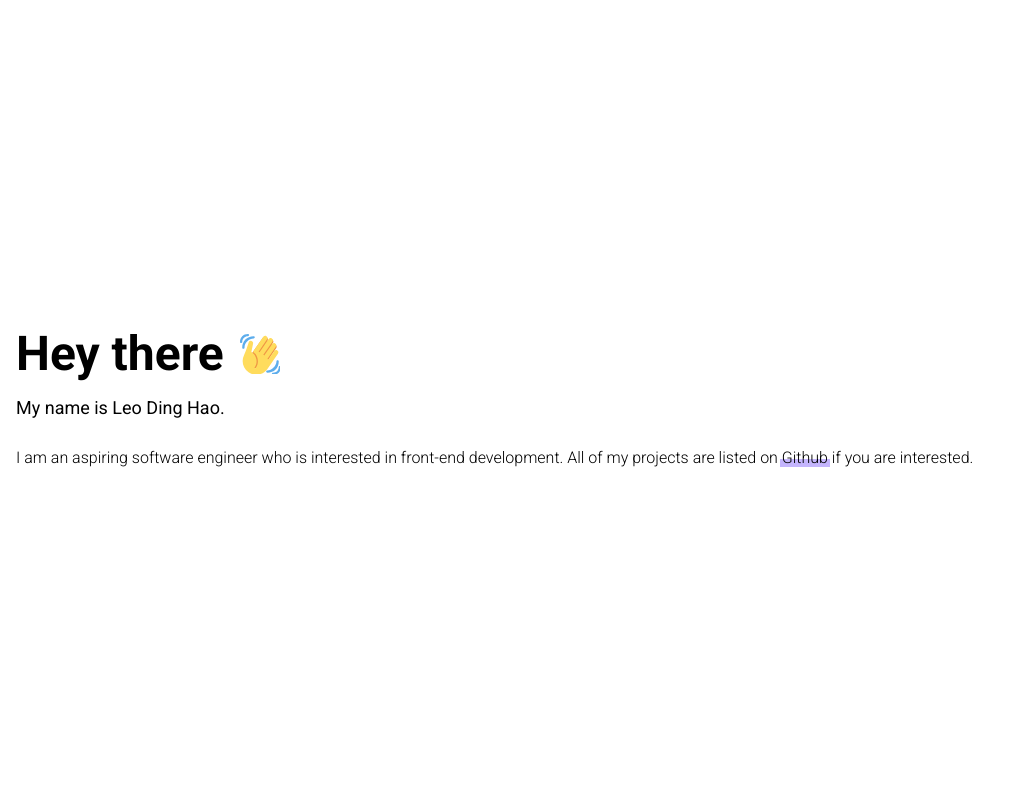
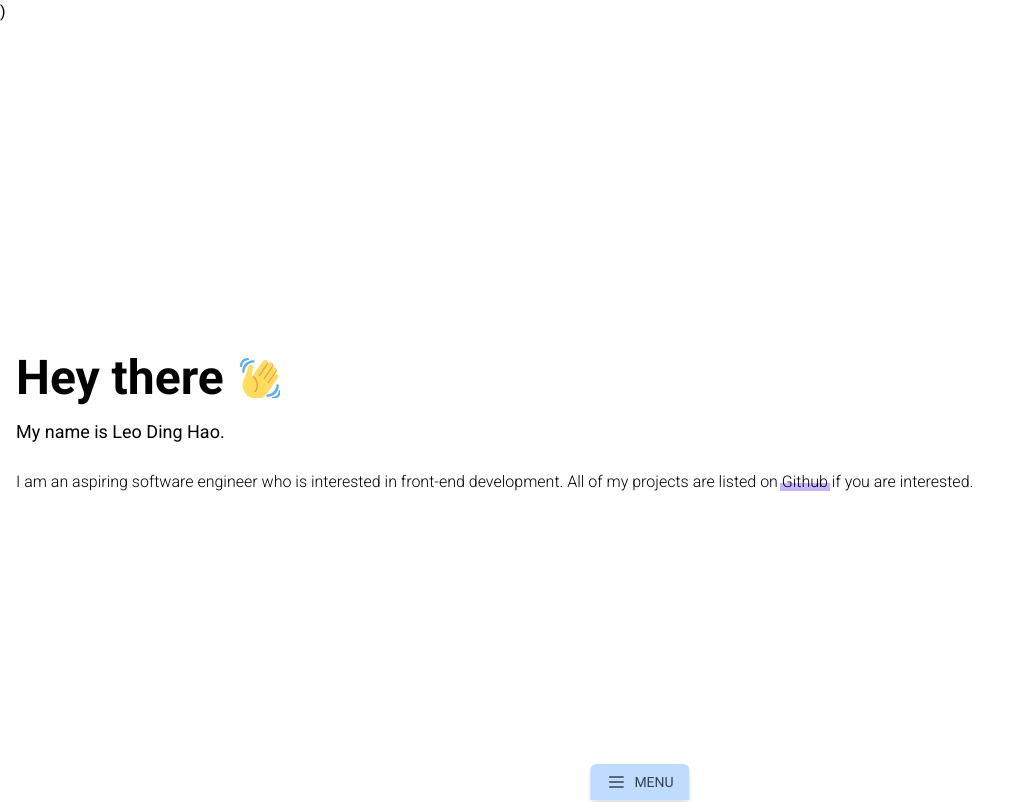
Before and after one commit to leo-dh/portfolio, a Next.js app: page / in a window 1280 px wide. Shown: the top 802 px of the page, without its empty margins (0-1034 px from the left). Built offline with nearby package versions, Linux system fonts and the light colour scheme.

Commit message:
Added Navigation Component

```diff
--- a/components/Icons.tsx
+++ b/components/Icons.tsx
@@ -81,3 +81,16 @@ export const MailIcon: React.FC<SVGProps<SVGSVGElement>> = (props) => {
     </Icon>
   );
 };
+
+export const MenuIcon: React.FC<SVGProps<SVGSVGElement>> = (props) => {
+  return (
+    <Icon className="h-6 w-6" fill="none" viewBox="0 0 24 24" stroke="currentColor" {...props}>
+      <path
+        strokeLinecap="round"
+        strokeLinejoin="round"
+        strokeWidth="2"
+        d="M4 6h16M4 12h16M4 18h16"
+      />
+    </Icon>
+  );
+};
--- a/components/Layout.tsx
+++ b/components/Layout.tsx
@@ -1,5 +1,6 @@
 import React from "react";
 import Head from "next/head";
+import Navigation from "./Navigation";
 
 const Layout: React.FC = ({ children }) => {
   return (
@@ -8,6 +9,7 @@ const Layout: React.FC = ({ children }) => {
         <title>Create Next App</title>
         <link rel="icon" href="/favicon.ico" />
       </Head>
+      <Navigation />
       <main className="container">{children}</main>
     </div>
   );
--- /dev/null
+++ b/components/Navigation.tsx
@@ -0,0 +1,36 @@
+import React, { useState } from "react";
+import { motion, AnimatePresence } from "framer-motion";
+import { MenuIcon } from "./Icons";
+
+const Navigation: React.FC = () => {
+  const [isMenuOpen, setMenuOpen] = useState(false);
+  const toggleMenu = (): void => {
+    setMenuOpen(!isMenuOpen);
+  };
+  return (
+    <nav>
+      <div
+        className="fixed px-4 py-2 left-[50%] bottom-0 transform -translate-x-1/2 bg-blue-200 flex items-center justify-center rounded-t-md shadow-md z-20 cursor-pointer"
+        onClick={toggleMenu}
+      >
+        <MenuIcon className="text-gray-700 h-5 w-5" />
+        <p className="ml-2 uppercase text-sm text-gray-700">Menu</p>
+      </div>
+      <AnimatePresence>
+        {isMenuOpen && (
+          <motion.div
+            className="fixed w-full h-full bg-black/75 z-10 cursor-pointer"
+            id="overlay"
+            initial={{ opacity: 0 }}
+            animate={{ opacity: 1 }}
+            exit={{ opacity: 0 }}
+            onClick={toggleMenu}
+          ></motion.div>
+        )}
+      </AnimatePresence>
+      )
+    </nav>
+  );
+};
+
+export default Navigation;
--- a/components/index.ts
+++ b/components/index.ts
@@ -2,4 +2,5 @@ export { default as MainSection } from "./MainSection";
 export { default as ProjectsSection } from "./ProjectsSection";
 export { default as ContactSection } from "./ContactSection";
 export { default as Layout } from "./Layout";
+export { default as Navigation } from "./Navigation";
 export * from "./Icons";
```
Also changed, not shown: .eslintrc.js.
